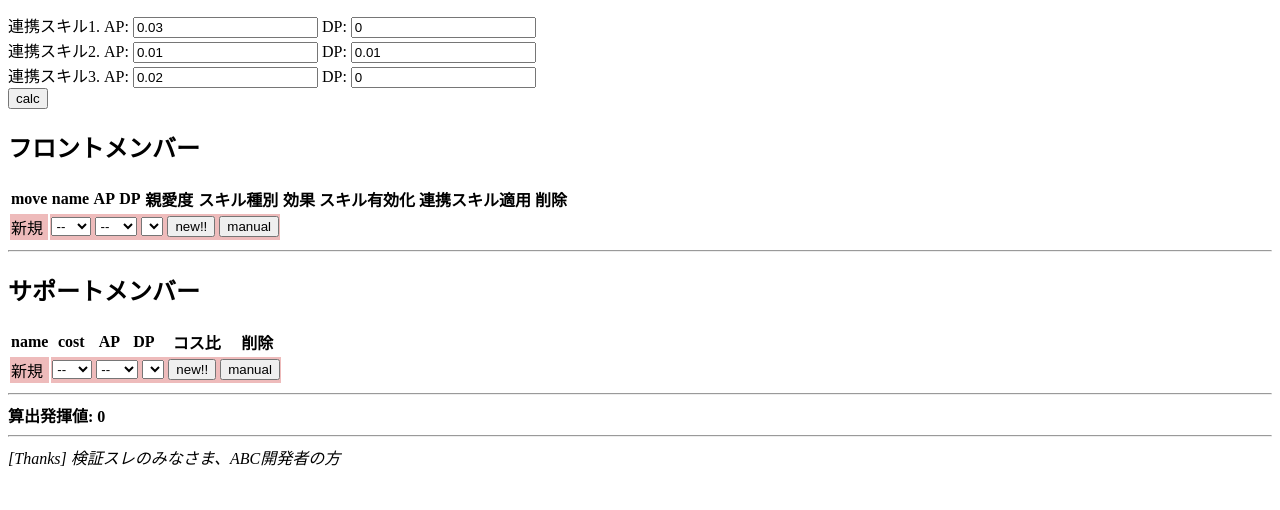
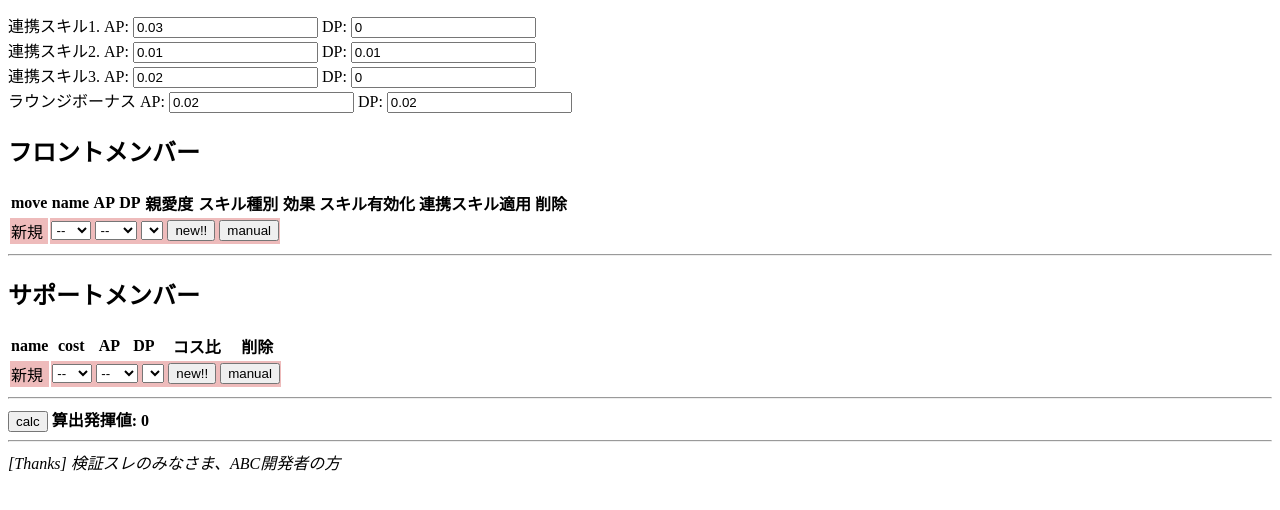
Before and after one commit to berlysia/imas_ml_calc, a plain HTML site: page index.html in a window 1280 px wide. Shown: the part 116-626 px from the top of the page. Drawn offline with nearby package versions, Linux system fonts and the light colour scheme.

Commit message:
replace calc button

```diff
--- a/index.html
+++ b/index.html
@@ -23,8 +23,13 @@
           AP: <input type="number" min="0" step="0.001" v-model="ap">
           DP: <input type="number" min="0" step="0.001" v-model="dp">
         </div>
+        <div>
+          <span>ラウンジボーナス</span>
+          AP: <input type="number" min="0" step="0.01" v-model="roungeBonus.ap">
+          DP: <input type="number" min="0" step="0.01" v-model="roungeBonus.dp">
+        </div>
       </div>
-      <button v-on="click: calc">calc</button>
+
       <h2>フロントメンバー</h2>
       <table id="frontMember">
         <tr>
@@ -174,6 +179,7 @@
       </table>
       <hr>
       <div id="result">
+        <button v-on="click: calc">calc</button>
         <strong>算出発揮値: {{result.sum}}</strong>
       </div>
     </div>
```
